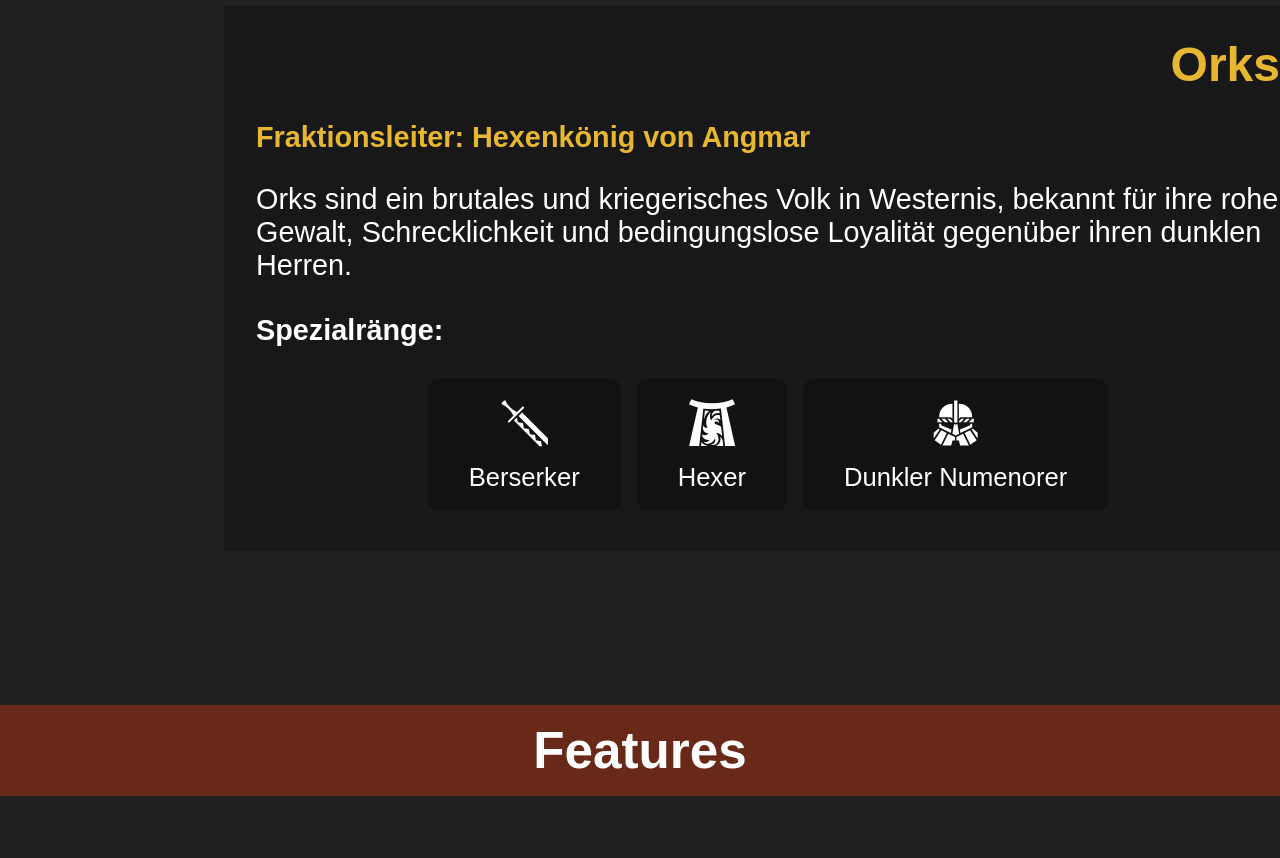
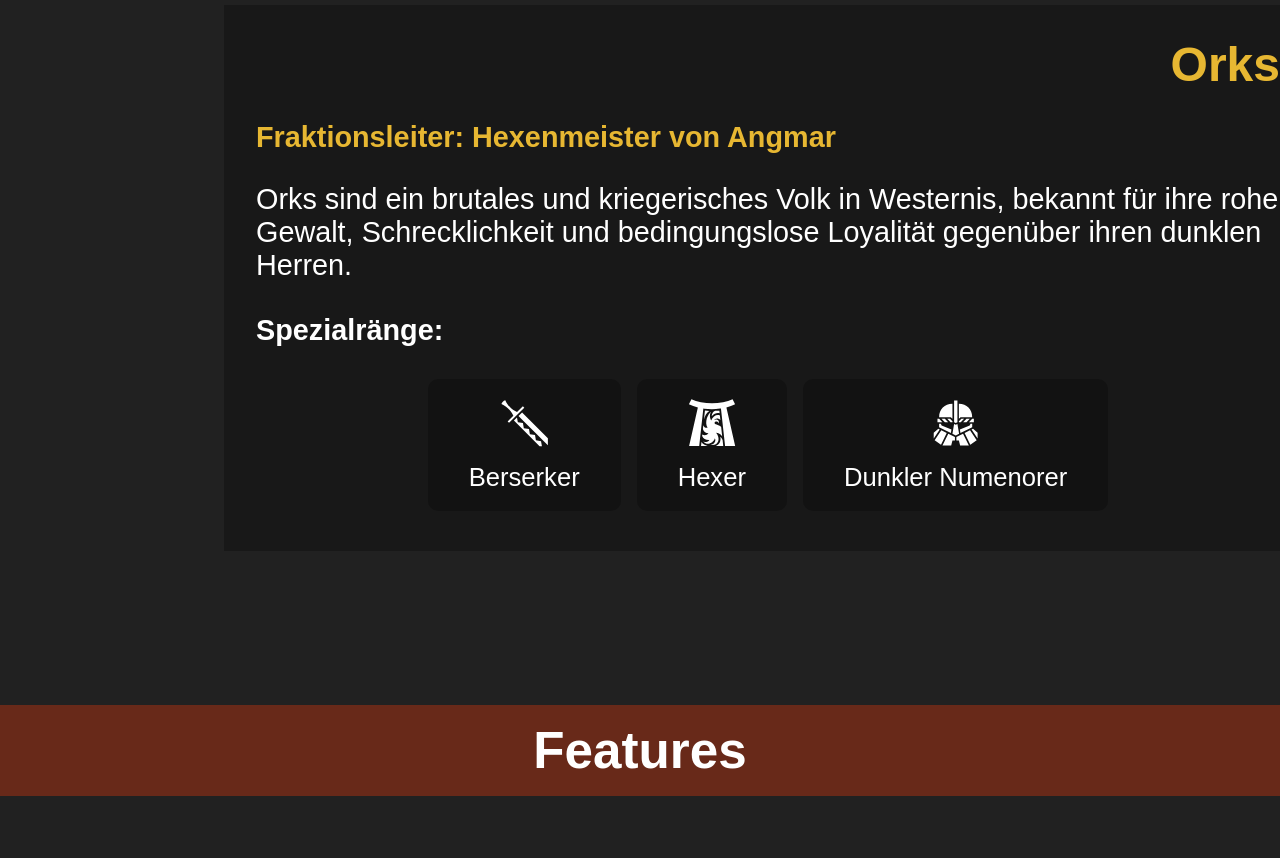
Before and after one commit to DannyINF/maw-rp-de, a Next.js app: page / in a window 1280 px wide. Shown: the part 1920-2778 px from the top of the page. Built offline with nearby package versions, Linux system fonts and the light colour scheme.

Commit message:
bugfix(factions) fixed name of angmar leader

```diff
--- a/src/content/factionList.tsx
+++ b/src/content/factionList.tsx
@@ -64,7 +64,7 @@ export const factionList: Faction[] = [
 		description:
 			'Orks sind ein brutales und kriegerisches Volk in Westernis, bekannt für ihre rohe Gewalt, Schrecklichkeit und bedingungslose Loyalität gegenüber ihren dunklen Herren.',
 		leader: {
-			name: 'Hexenkönig von Angmar',
+			name: 'Hexenmeister von Angmar',
 		},
 		specialRanks: [
 			{
```
